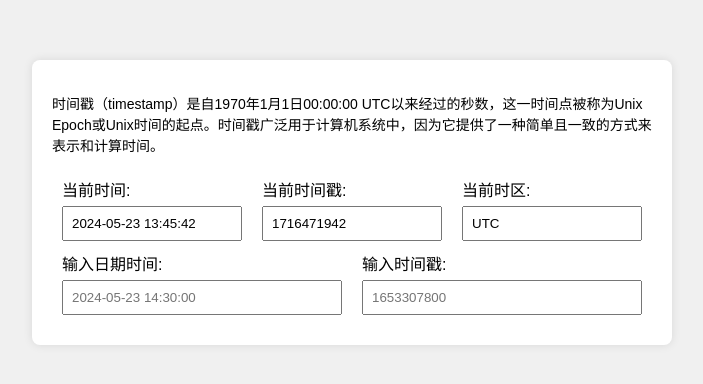
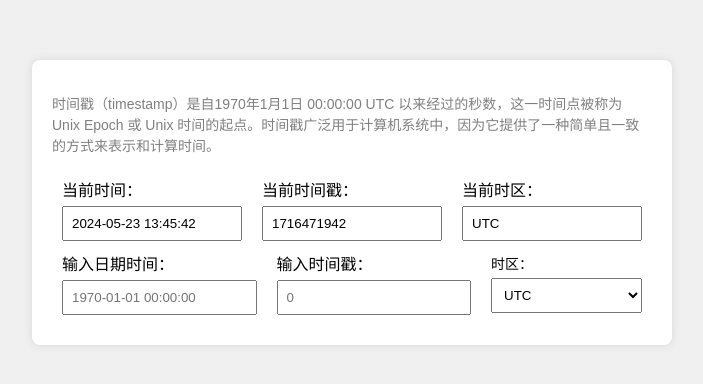
Before and after one commit to luhuadong/timestamp, a plain HTML site: page index.html in a window 1280 px wide. Shown: the part 198-582 px from the top of the page, without its empty margins (288-991 px from the left). Drawn offline with Linux system fonts and the light colour scheme.

Commit message:
feat: add timezone setting

```diff
--- a/index.html
+++ b/index.html
@@ -36,7 +36,7 @@
             display: block;
             margin-bottom: 5px;
         }
-        .input-group input {
+        .input-group input, .input-group select {
             width: 100%;
             padding: 8px;
             box-sizing: border-box;
@@ -44,37 +44,59 @@
         .description {
             margin-bottom: 20px;
             font-size: 14px;
+            color: grey;
             line-height: 1.5;
+        }
+        .timezone {
+            /* display: flex; */
+            /* align-items: center; */
+            margin: 0 10px;
+            font-size: 14px;
+        }
+        .timezone label {
+            display: block;
+            margin-bottom: 5px;
+        }
+        .timezone select {
+            width: 100%;
+            padding: 8px;
+            box-sizing: border-box;
         }
     </style>
 </head>
 <body>
     <div class="container">
         <div class="description">
-            <p>时间戳（timestamp）是自1970年1月1日00:00:00 UTC以来经过的秒数，这一时间点被称为Unix Epoch或Unix时间的起点。时间戳广泛用于计算机系统中，因为它提供了一种简单且一致的方式来表示和计算时间。</p>
+            <p>时间戳（timestamp）是自1970年1月1日 00:00:00 UTC 以来经过的秒数，这一时间点被称为 Unix Epoch 或 Unix 时间的起点。时间戳广泛用于计算机系统中，因为它提供了一种简单且一致的方式来表示和计算时间。</p>
         </div>
         <div class="row">
             <div class="input-group">
-                <label for="current-time">当前时间:</label>
+                <label for="current-time">当前时间：</label>
                 <input type="text" id="current-time" readonly>
             </div>
             <div class="input-group">
-                <label for="current-timestamp">当前时间戳:</label>
+                <label for="current-timestamp">当前时间戳：</label>
                 <input type="text" id="current-timestamp" readonly>
             </div>
             <div class="input-group">
-                <label for="current-timezone">当前时区:</label>
+                <label for="current-timezone">当前时区：</label>
                 <input type="text" id="current-timezone" readonly>
             </div>
         </div>
         <div class="row">
             <div class="input-group">
-                <label for="datetime-input">输入日期时间:</label>
-                <input type="text" id="datetime-input" placeholder="2024-05-23 14:30:00">
+                <label for="datetime-input">输入日期时间：</label>
+                <input type="text" id="datetime-input" placeholder="1970-01-01 00:00:00">
             </div>
             <div class="input-group">
-                <label for="timestamp-input">输入时间戳:</label>
-                <input type="text" id="timestamp-input" placeholder="1653307800">
+                <label for="timestamp-input">输入时间戳：</label>
+                <input type="text" id="timestamp-input" placeholder="0">
+            </div>
+            <div class="timezone">
+                <label for="timezone-select">时区：</label>
+                <select id="timezone-select">
+                    <!-- 时区选项将动态生成 -->
+                </select>
             </div>
         </div>
     </div>
--- a/script.js
+++ b/script.js
@@ -1,10 +1,10 @@
-function formatDate(date) {
-    const year = date.getFullYear();
-    const month = String(date.getMonth() + 1).padStart(2, '0');
-    const day = String(date.getDate()).padStart(2, '0');
-    const hours = String(date.getHours()).padStart(2, '0');
-    const minutes = String(date.getMinutes()).padStart(2, '0');
-    const seconds = String(date.getSeconds()).padStart(2, '0');
+function formatDate(date, useUTC = false) {
+    const year = useUTC ? date.getUTCFullYear() : date.getFullYear();
+    const month = String(useUTC ? date.getUTCMonth() + 1 : date.getMonth() + 1).padStart(2, '0');
+    const day = String(useUTC ? date.getUTCDate() : date.getDate()).padStart(2, '0');
+    const hours = String(useUTC ? date.getUTCHours() : date.getHours()).padStart(2, '0');
+    const minutes = String(useUTC ? date.getUTCMinutes() : date.getMinutes()).padStart(2, '0');
+    const seconds = String(useUTC ? date.getUTCSeconds() : date.getSeconds()).padStart(2, '0');
     return `${year}-${month}-${day} ${hours}:${minutes}:${seconds}`;
 }
 
@@ -29,8 +29,8 @@ function updateCurrentTime() {
 function convertToTimestamp() {
     const datetimeStr = document.getElementById('datetime-input').value;
     const paddedDatetimeStr = padDateTime(datetimeStr);
-    document.getElementById('datetime-input').value = paddedDatetimeStr;
-    const datetime = new Date(paddedDatetimeStr);
+    const timezone = document.getElementById('timezone-select').value;
+    const datetime = new Date(`${paddedDatetimeStr} ${timezone}`);
     if (!isNaN(datetime.getTime())) {
         document.getElementById('timestamp-input').value = Math.floor(datetime.getTime() / 1000);
     } else {
@@ -40,16 +40,39 @@ function convertToTimestamp() {
 
 function convertToDatetime() {
     const timestamp = parseInt(document.getElementById('timestamp-input').value, 10);
+    const timezone = document.getElementById('timezone-select').value;
     if (!isNaN(timestamp)) {
         const datetime = new Date(timestamp * 1000);
-        document.getElementById('datetime-input').value = formatDate(datetime);
+        const offsetDatetime = new Date(datetime.toLocaleString('en-US', { timeZone: timezone }));
+        document.getElementById('datetime-input').value = formatDate(offsetDatetime);
     } else {
         document.getElementById('datetime-input').value = '无效的时间戳';
     }
 }
 
+function loadTimezones() {
+    fetch('timezones.json')
+        .then(response => response.json())
+        .then(timezones => {
+            const select = document.getElementById('timezone-select');
+            timezones.forEach(timezone => {
+                const option = document.createElement('option');
+                option.value = timezone;
+                option.textContent = timezone;
+                select.appendChild(option);
+            });
+            select.value = 'UTC'; // 设置默认时区为 UTC
+        })
+        .catch(error => console.error('无法加载时区列表:', error));
+}
+
 document.getElementById('datetime-input').addEventListener('input', convertToTimestamp);
 document.getElementById('timestamp-input').addEventListener('input', convertToDatetime);
+document.getElementById('timezone-select').addEventListener('change', () => {
+    convertToTimestamp();
+    convertToDatetime();
+});
 
+loadTimezones(); // 加载时区列表
 updateCurrentTime();
 setInterval(updateCurrentTime, 1000);
--- /dev/null
+++ b/timezones.json
@@ -0,0 +1,21 @@
+[
+    "UTC",
+    "Europe/London",
+    "Europe/Berlin",
+    "Europe/Paris",
+    "Africa/Lagos",
+    "Europe/Istanbul",
+    "Europe/Kiev",
+    "Africa/Cairo",
+    "Asia/Damascus",
+    "Asia/Baghdad",
+    "Europe/Moscow",
+    "Asia/Kabul",
+    "Asia/Tashkent",
+    "Asia/Karachi",
+    "Asia/Shanghai",
+    "America/New_York",
+    "Europe/London",
+    "Asia/Tokyo",
+    "Australia/Sydney"
+]
```
